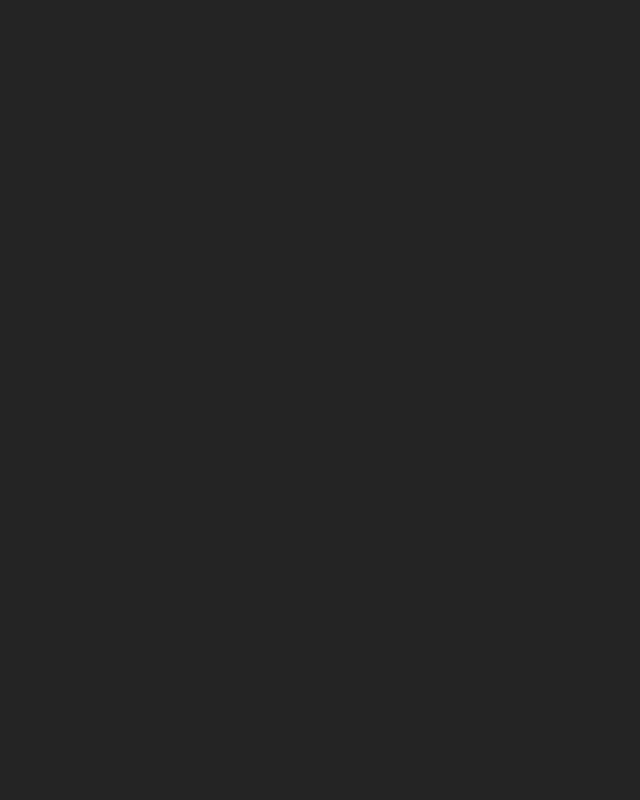
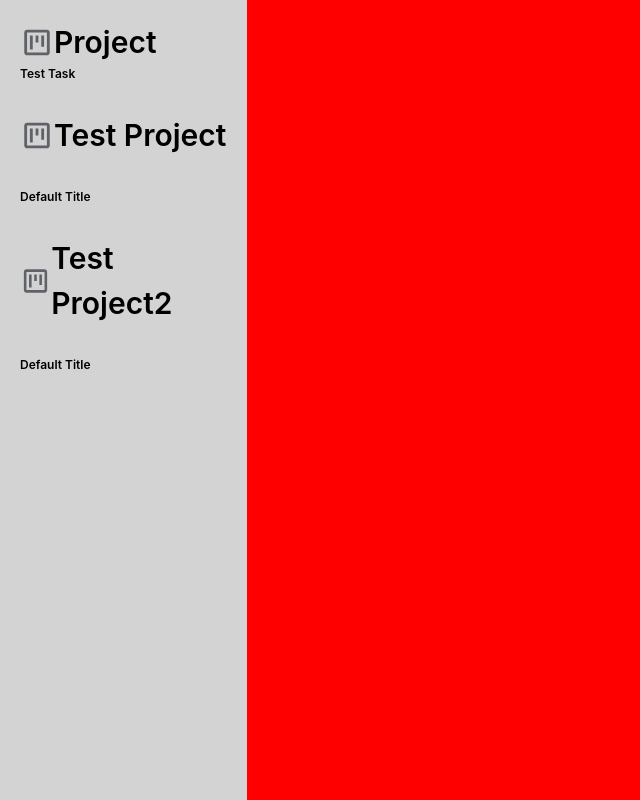
Before and after one commit to BadDust80131/odin-todo-list, a website built with Vite: page index.html in a window 1280 px wide. Shown: the whole page, without its empty margins (0-640 px from the left). Built offline with nearby package versions, Linux system fonts and the light colour scheme.

Commit message:
Basic Sidebar

```diff
--- a/index.html
+++ b/index.html
@@ -8,7 +8,16 @@
   </head>
   <body>
     <div id="app">
-      <div class="sidebar"></div>
+      <div class="sidebar">
+        <div class="project">
+          <div class="project-title">
+            <img src="task.svg" alt="">Project
+          </div>
+          <div class="subtask">
+            Test Task
+          </div>
+        </div>
+      </div>
       <div class="main"></div>
     </div>
     <script type="module" src="/main.js"></script>
--- a/main.js
+++ b/main.js
@@ -1,6 +1,7 @@
 import './style.css'
 import { TODO } from "./todo-object.js"
 import { saveProject, loadProject } from "./json.js"
+import { displayProjects } from "./sidebar.js"
 
 const obj = new TODO();
 obj.notes = "help"
@@ -13,7 +14,21 @@ const testProject = [
   new TODO(),
   new TODO(),
 ]
-console.log(testProject)
+
+const testProject2 = [
+  "Test Project2",
+  new TODO(),
+  new TODO(),
+  new TODO(),
+]
+
+const allProjects = [
+  testProject,
+  testProject2,
+]
+
 
 saveProject(testProject);
-console.log(loadProject(testProject))
+saveProject(testProject2);
+
+displayProjects(allProjects);
--- /dev/null
+++ b/sidebar.js
@@ -0,0 +1,27 @@
+const sideBar = document.querySelector(".sidebar")
+import taskImage from "./src/task.svg"
+
+export function displayProjects(projects) {
+    projects.forEach(element => {
+        const projectElement = document.createElement("div");
+        projectElement.className = "project"
+        sideBar.appendChild(projectElement);
+
+        const projectTitle = document.createElement("div");
+        projectTitle.className = "project-title";
+        projectElement.appendChild(projectTitle);
+
+        const image = document.createElement("img");
+        image.src = taskImage;
+        projectTitle.appendChild(image);
+
+        const title = document.createElement("p")
+        title.innerHTML = element[0]
+        projectTitle.insertAdjacentElement('beforeend', title)
+
+        const subTask = document.createElement("div");
+        subTask.className = "subtask";
+        subTask.innerHTML = element[1].title;
+        projectElement.appendChild(subTask);
+    });
+}
--- a/style.css
+++ b/style.css
@@ -12,3 +12,50 @@
   -webkit-font-smoothing: antialiased;
   -moz-osx-font-smoothing: grayscale;
 }
+
+div{
+  -webkit-box-sizing: border-box;
+  -moz-box-sizing: border-box;
+  box-sizing: border-box;
+}
+
+body {
+  margin: 0px;
+}
+
+#app {
+  display: flex;
+  height: 100vh; /* Temp */
+}
+
+.sidebar {
+  flex: 1;
+  background-color: lightgray;
+  padding : 20px;
+}
+
+.project {
+  color: black;
+  display: flex;
+  flex-direction: column;
+  justify-content: center;
+  font-size: 30px;
+  font-weight: 600;
+}
+
+.project-title {
+  display: flex;
+}
+
+.subtask {
+  font-size: 12px;
+}
+
+.project img {
+  width: 34px;
+}
+
+.main {
+  flex: 5;
+  background-color: red;
+}
```
Also changed, not shown: public/task.svg (added), src/task.svg (added).
